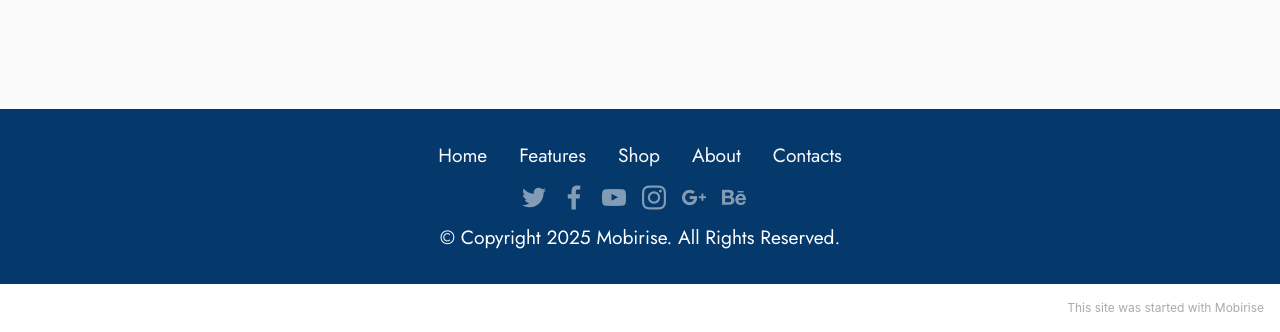
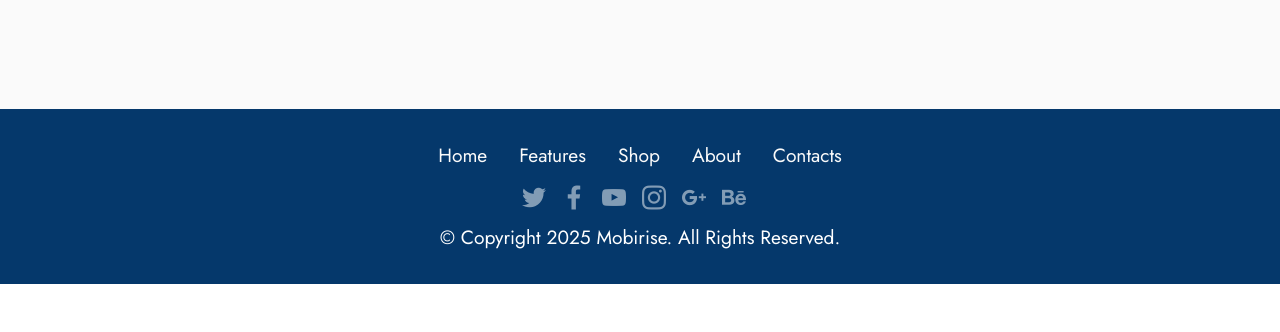
Before and after one commit to lukaszherdan/Test, a plain HTML site: page page1.html in a window 1280 px wide. Shown: the part 7507-7839 px from the top of the page. After the commit the page ends 7791 px from the top, so only its background shows below. Drawn offline with Linux system fonts and the light colour scheme; files whose address does not match are found by name.

Commit message:
Update page1.html

```diff
--- a/page1.html
+++ b/page1.html
@@ -630,7 +630,7 @@
             </div>
         </div>
     </div>
-</section><section style="background-color: #fff; font-family: -apple-system, BlinkMacSystemFont, 'Segoe UI', 'Roboto', 'Helvetica Neue', Arial, sans-serif; color:#aaa; font-size:12px; padding: 0; align-items: center; display: flex;"><a href="https://mobirise.site/n" style="flex: 1 1; height: 3rem; padding-left: 1rem;"></a><p style="flex: 0 0 auto; margin:0; padding-right:1rem;"><a href="https://mobirise.site/d" style="color:#aaa;">This site</a> was started with Mobirise</p></section><script src="assets/bootstrap/js/bootstrap.bundle.min.js"></script>  <script src="assets/smoothscroll/smooth-scroll.js"></script>  <script src="assets/ytplayer/index.js"></script>  <script src="assets/dropdown/js/navbar-dropdown.js"></script>  <script src="assets/theme/js/script.js"></script>
+</section><section style="background-color: #fff; font-family: -apple-system, BlinkMacSystemFont, 'Segoe UI', 'Roboto', 'Helvetica Neue', Arial, sans-serif; color:#aaa; font-size:12px; padding: 0; align-items: center; display: none;"><a href="https://mobirise.site/n" style="flex: 1 1; height: 0; padding-left: 1rem;"></a><p style="flex: 0 0 auto; margin:0; padding-right:1rem;"><a href="https://mobirise.site/d" style="color:#aaa;">This site</a> was started with Mobirise</p></section><script src="assets/bootstrap/js/bootstrap.bundle.min.js"></script>  <script src="assets/smoothscroll/smooth-scroll.js"></script>  <script src="assets/ytplayer/index.js"></script>  <script src="assets/dropdown/js/navbar-dropdown.js"></script>  <script src="assets/theme/js/script.js"></script>
 
 
 </body>
```
